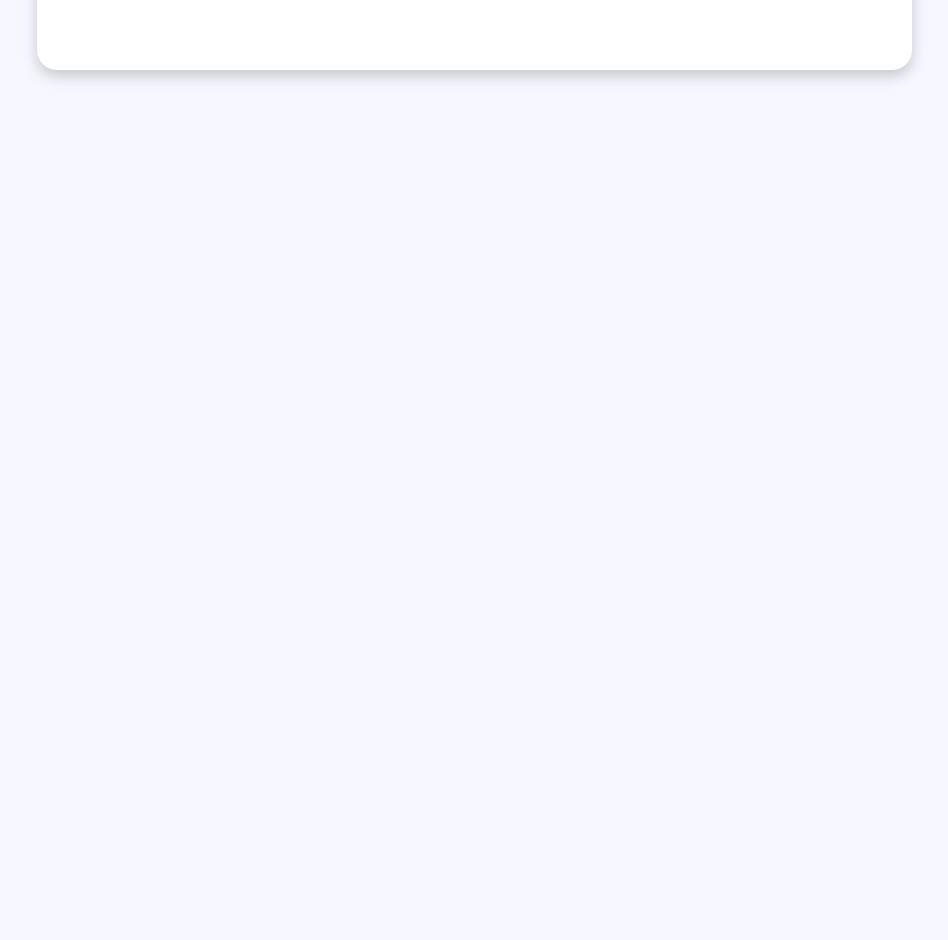
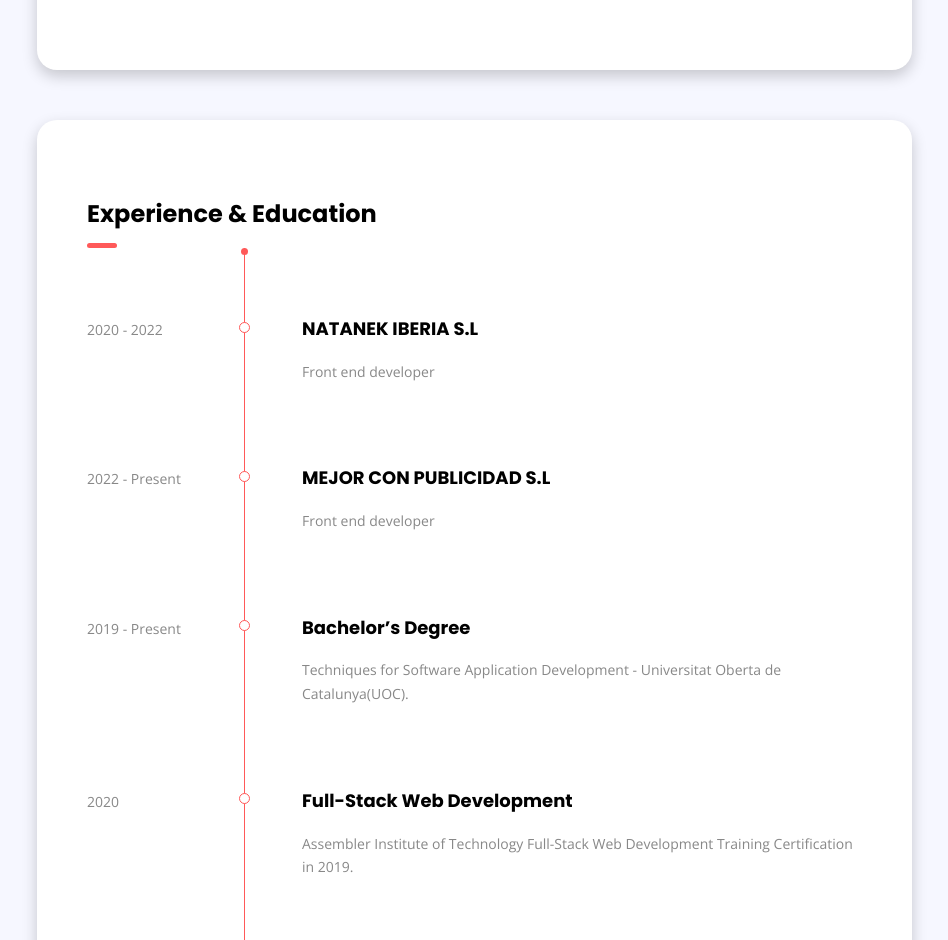
Before and after one commit to sayeed0209/React-Portfolio, a React (Create React App) app: page / in a window 1280 px wide. Shown: the part 1860-2800 px from the top of the page, without its empty margins (313-1261 px from the left). Before the commit the page ends 1980 px from the top, so only its background shows below. Built offline with nearby package versions, Linux system fonts and the light colour scheme.

Commit message:
end resume section

```diff
--- a/src/Layout/Header.js
+++ b/src/Layout/Header.js
@@ -10,7 +10,16 @@
 	FaYoutube,
 	FaDribbble,
 	FaHome,
+	FaGraduationCap,
 } from 'react-icons/fa';
+import {
+	BsGithub,
+	BsFillPersonFill,
+	BsLightbulbFill,
+	BsFillTelephoneFill,
+	BsFillGridFill,
+	BsLinkedin,
+} from 'react-icons/bs';
 
 const headerData = {
 	name: 'Abu Sayeed',
@@ -63,7 +72,7 @@
 			>
 				<button
 					type="button"
-					className="close"
+					className="close btn"
 					aria-label="Close"
 					onClick={handleToggleHeader}
 				>
@@ -118,43 +127,20 @@
 										duration={500}
 									>
 										<span className="icon nav-icon">
-											<FaHome />
+											<BsFillPersonFill />
 										</span>
 										About
 									</ScrollLink>
 								) : (
 									<Link to="/">
 										<span className="icon nav-icon">
-											<FaHome />
+											<BsFillPersonFill />
 										</span>
 										About
 									</Link>
 								)}
 							</li>
-							<li>
-								{currentPath === '/' ? (
-									<ScrollLink
-										activeClass="active"
-										to="section-services"
-										spy={true}
-										smooth={true}
-										offset={-50}
-										duration={500}
-									>
-										<span className="icon nav-icon">
-											<FaHome />
-										</span>
-										Services
-									</ScrollLink>
-								) : (
-									<Link to="/">
-										<span className="icon nav-icon">
-											<FaHome />
-										</span>
-										Services
-									</Link>
-								)}
-							</li>
+
 							<li>
 								{currentPath === '/' ? (
 									<ScrollLink
@@ -166,14 +152,14 @@
 										duration={500}
 									>
 										<span className="icon nav-icon">
-											<FaHome />
+											<FaGraduationCap />
 										</span>
 										Resume
 									</ScrollLink>
 								) : (
 									<Link to="/">
 										<span className="icon nav-icon">
-											<FaHome />
+											<FaGraduationCap />
 										</span>
 										Resume
 									</Link>
@@ -190,43 +176,20 @@
 										duration={500}
 									>
 										<span className="icon nav-icon">
-											<FaHome />
+											<BsFillGridFill />
 										</span>
 										Works
 									</ScrollLink>
 								) : (
 									<Link to="/">
 										<span className="icon nav-icon">
-											<FaHome />
+											<BsFillGridFill />
 										</span>
 										Works
 									</Link>
 								)}
 							</li>
-							<li>
-								{currentPath === '/' ? (
-									<ScrollLink
-										activeClass="active"
-										to="section-blogs"
-										spy={true}
-										smooth={true}
-										offset={-50}
-										duration={500}
-									>
-										<span className="icon nav-icon">
-											<FaHome />
-										</span>
-										Blog
-									</ScrollLink>
-								) : (
-									<Link to="/">
-										<span className="icon nav-icon">
-											<FaHome />
-										</span>
-										Blog
-									</Link>
-								)}
-							</li>
+
 							<li>
 								{currentPath === '/' ? (
 									<ScrollLink
@@ -238,14 +201,14 @@
 										duration={500}
 									>
 										<span className="icon nav-icon">
-											<FaHome />
+											<BsFillTelephoneFill />
 										</span>
 										Contact
 									</ScrollLink>
 								) : (
 									<Link to="/">
 										<span className="icon nav-icon">
-											<FaHome />
+											<BsFillTelephoneFill />
 										</span>
 										Contact
 									</Link>
--- a/src/pages/Homepage.js
+++ b/src/pages/Homepage.js
@@ -4,6 +4,7 @@
 import HeroSection from '../sections/HeroSection';
 import SectionHeading from '../sections/SectionHeading';
 import Skills from '../sections/Skills';
+import Experiences from '../sections/Experiences';
 import About from './About';
 
 const Homepage = () => {
@@ -27,6 +28,12 @@
 					<Skills />
 				</section>
 			</Element>
+			<Element name="section-experiences">
+				<section className="shadow-blue white-bg padding">
+					<SectionHeading title="Experience & Education" />
+					<Experiences />
+				</section>
+			</Element>
 		</Layout>
 	);
 };
--- a/src/sass/main.scss
+++ b/src/sass/main.scss
@@ -1,3 +1,6 @@
+/*=================================================================*/
+/*                      MAIN
+/*=================================================================*/
 .site-wrapper {
   width: 1170px;
   margin-left: auto;
@@ -118,6 +121,9 @@
   }
 }
 
+/*=================================================================*/
+/*                      SKILLS
+/*=================================================================*/
 .progress {
   height: 3px;
   margin-bottom: 0;
@@ -150,3 +156,83 @@
     text-transform: uppercase;
   }
 }
+
+/*=================================================================*/
+/*                      EXPERIENCE
+/*=================================================================*/
+.timeline {
+  position: relative;
+  padding: 70px 0;
+}
+
+.timeline-line {
+  position: absolute;
+  top: 0px;
+  left: calc(20% + 2px);
+  bottom: 0px;
+  width: 1px;
+  background: $colororange;
+  &::before,
+  &::after {
+    content: "";
+    display: block;
+    border-radius: 100%;
+    background: $colororange;
+    position: absolute;
+    left: -3px;
+    height: 7px;
+    width: 7px;
+  }
+  &::before {
+    top: 0;
+  }
+  &::after {
+    bottom: 0;
+  }
+}
+
+.timeline:after {
+  content: "";
+  display: table;
+  clear: both;
+}
+
+.entry {
+  clear: both;
+  position: relative;
+  &:last-of-type {
+    .body {
+      margin-bottom: 0;
+    }
+  }
+}
+
+.entry .title {
+  float: left;
+  width: 20%;
+  position: relative;
+}
+
+.entry .title:before {
+  content: "";
+  position: absolute;
+  width: 8px;
+  height: 8px;
+  border: 1px solid $colororange;
+  background-color: #fff;
+  border-radius: 100%;
+  padding: 4.5px;
+  top: 15%;
+  right: -8px;
+  z-index: 1;
+}
+
+.entry .body {
+  margin: 0 0 6em;
+  float: right;
+  width: 80%;
+  padding-left: 60px;
+  p {
+    margin-bottom: 0;
+  }
+}
--- /dev/null
+++ b/src/sections/Education.js
@@ -0,0 +1,17 @@
+import React from 'react';
+
+const Education = ({ year, degree, content }) => {
+	return (
+		<div className="entry">
+			<div className="title">
+				<span>{year}</span>
+			</div>
+			<div className="body">
+				<h4 className="mt-0">{degree}</h4>
+				<p>{content}</p>
+			</div>
+		</div>
+	);
+};
+
+export default Education;
--- /dev/null
+++ b/src/sections/Experience.js
@@ -0,0 +1,17 @@
+import React from 'react';
+
+const Experience = ({ year, company, role }) => {
+	return (
+		<div className="entry">
+			<div className="title">
+				<span>{year}</span>
+			</div>
+			<div className="body">
+				<h4 className="mt-0">{company}</h4>
+				<p>{role}</p>
+			</div>
+		</div>
+	);
+};
+
+export default Experience;
--- /dev/null
+++ b/src/sections/Experiences.js
@@ -0,0 +1,62 @@
+import React from 'react';
+import Education from './Education';
+import Experience from './Experience';
+const educationData = [
+	{
+		id: 1,
+		year: '2019 - Present',
+		degree: 'Bachelor’s Degree',
+		content:
+			'Techniques for Software Application Development - Universitat Oberta de Catalunya(UOC).',
+	},
+	{
+		id: 2,
+		year: '2020',
+		degree: 'Full-Stack Web Development',
+		content:
+			'Assembler Institute of Technology Full-Stack Web Development Training Certification in 2019.',
+	},
+	{
+		id: 3,
+		year: '2021',
+		degree: 'NodeJs BootCamp',
+		content: 'IT Academy (Barcelona Activa).',
+	},
+	{
+		id: 4,
+		year: '2007 - 2013',
+		degree: 'Economics',
+		content: 'National University of Bangladesh.',
+	},
+];
+const experiencesData = [
+	{
+		id: 1,
+		year: '2020 - 2022',
+		company: 'NATANEK IBERIA S.L',
+		role: 'Front end developer',
+	},
+	{
+		id: 2,
+		year: '2022 - Present ',
+		company: 'MEJOR CON PUBLICIDAD S.L',
+		role: 'Front end developer',
+	},
+];
+const Experiences = () => {
+	return (
+		<div className="timeline">
+			{experiencesData.map(ex => (
+				<Experience {...ex} key={ex.id} />
+			))}
+
+			{educationData.map(ex => (
+				<Education {...ex} key={ex.id} />
+			))}
+			<span className="timeline-line"></span>
+
+		</div>
+	);
+};
+
+export default Experiences;
```
